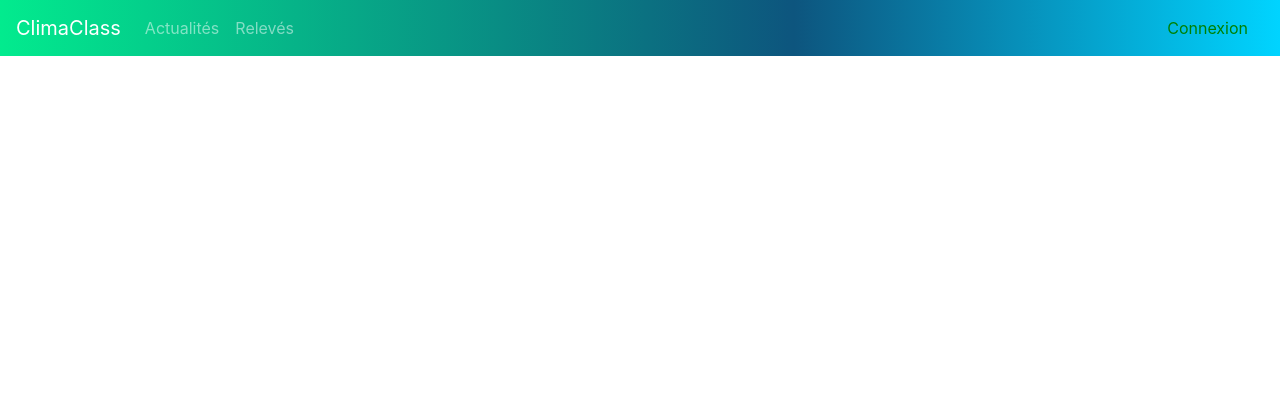
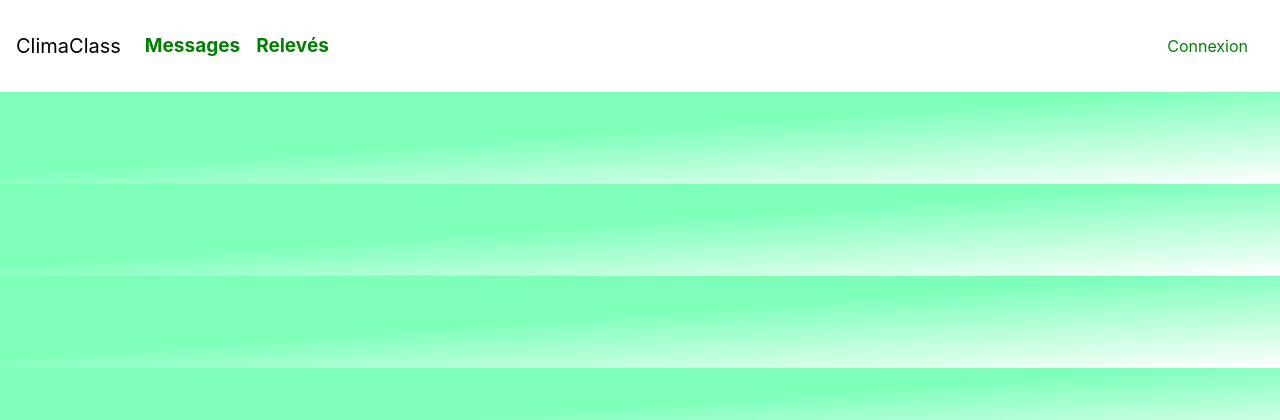
Before and after one commit to Si-gi/ClimaClass, a Symfony app: template templates/base.html.twig in a window 1280 px wide. Shown: the top 420 px of the page. Run offline with Twig, Linux system fonts and the light colour scheme; the template is opened without the code that fills it, so the values that code supplies are empty; some libraries are stand-ins or nearby versions.

Commit message:
Background and nav

```diff
--- a/templates/base.html.twig
+++ b/templates/base.html.twig
@@ -3,13 +3,32 @@
     <head>
         <meta charset="UTF-8">
         <title>{% block title %}ClimaClass{% endblock %}</title>
+        {% block stylesheets %}
         <link rel="stylesheet" href="https://bootswatch.com/4/flatly/bootstrap.min.css" type="text/css">
         <link rel="stylesheet" href="https://stackpath.bootstrapcdn.com/bootstrap/4.5.0/css/bootstrap.min.css" integrity="sha384-9aIt2nRpC12Uk9gS9baDl411NQApFmC26EwAOH8WgZl5MYYxFfc+NcPb1dKGj7Sk" crossorigin="anonymous">
-        {% block stylesheets %}{% endblock %}
+        <link rel="stylesheet" href="path/to/font-awesome/css/font-awesome.min.css">
+        {% endblock %}
     </head>
     <style>
+        body{
+        background: rgb(255,255,255) !important;
+        background: linear-gradient(356deg, rgba(255,255,255,1) 0%, rgba(125,255,186,1) 56%) !important;
+        }
+        .navnav{
+            height: 76px !important;
+            color: green !important;
+        }
+        .navnav ul li a{
+            color: green !important;
+            font-size: 19px !important;
+            font-weight: bold !important;
+            text-align: right !important;
+        }
         a{
             color:green;
+        }
+        .titleclima{
+            color:black !important;
         }
         .home{
             padding:100px;
@@ -26,13 +45,12 @@
             border: 5px solid green;
             border-radius: 10px;
             -webkit-box-shadow: 11px 13px 5px 0px rgba(209,240,225,0.77);
-            -moz-box-shadow: 11px 13px 5px 0px rgba(209,240,225,0.77);
-            box-shadow: 11px 13px 5px 0px rgba(209,240,225,0.77);
+            -moz-box-shadow: 11px 13px 5px 0px rgba(255,255,255,1);
+            box-shadow: 11px 13px 5px 0px rgba(255,255,255,1);
             padding: 59px;
         }
         .btnsubmit{
             width: 100% !important;
-            background:green !important;
         }
         .homeTitle{
             padding-top: 50px !important;
@@ -45,20 +63,44 @@
             list-style:none;
         }
         .barrenav{
-         background: rgb(100,177,8) !important;
-        background: linear-gradient(90deg, rgba(100,177,8,1) 0%, rgba(22,130,25,0.4939017843465511) 0%, rgba(2,235,142,1) 0%, rgba(13,85,126,1) 62%, rgba(0,212,255,1) 100%) !important;
-            }
+            background: white !important;
+            color: green !important;
+        }
+        .btnclima {
+        box-shadow: 0px 6px 0px 0px #3dc21b;
+        background:linear-gradient(to bottom, #44c767 5%, #5cbf2a 100%);
+        background-color:#44c767;
+        border-radius:28px;
+        border:3px solid #18ab29;
+        display:inline-block;
+        cursor:pointer;
+        color:#ffffff;
+        font-family:Arial;
+        font-size:15px;
+        padding:12px 70px;
+        text-decoration:none;
+        text-shadow:0px 1px 0px #2f6627;
+    }
+    .btnclima:hover {
+        background:linear-gradient(to bottom, #5cbf2a 5%, #44c767 100%);
+        background-color:#5cbf2a;
+    }
+    .btnclima:active {
+        position:relative;
+        top:1px;
+    }
+
     </style>
     <body>
      <nav class="navbar navbar-expand-lg navbar-dark bg-primary barrenav">
-        <a class="navbar-brand" href="#">ClimaClass</a>
+        <a class="navbar-brand titleclima" href="#">ClimaClass</a>
         <button class="navbar-toggler" type="button" data-toggle="collapse" data-target="#navbarColor01" aria-controls="navbarColor01" aria-expanded="false" aria-label="Toggle navigation">
             <span class="navbar-toggler-icon"></span>
         </button>
-            <div class="collapse navbar-collapse" id="navbarColor01">
+            <div class="collapse navbar-collapse navnav" id="navbarColor01">
                 <ul class="navbar-nav mr-auto">
                 <li class="nav-item">
-                    <a class="nav-link" href="#">Actualités</a>
+                   <a class="nav-link" href="#">Messages</a>
                 </li>
                 <li class="nav-item">
                     <a class="nav-link" href="{{ path('publication') }}">Relevés</a>
--- a/templates/bundles/FOSUserBundle/Security/login_content.html.twig
+++ b/templates/bundles/FOSUserBundle/Security/login_content.html.twig
@@ -22,7 +22,7 @@
         <input type="checkbox" class="form-check-input" id="remember_me" name="_remember_me" value="on" />
         <label for="remember_me">{{ 'security.login.remember_me'|trans }}</label>
         <br>
-        <input type="submit" class="btn btn-primary btnsubmit" id="_submit" name="_submit" value="{{ 'security.login.submit'|trans }}" />
+        <input type="submit" class="btn btn-primary btnsubmit btnclima" id="_submit" name="_submit" value="{{ 'security.login.submit'|trans }}" />
 </form>
 {% if app.request.hasPreviousSession %}
     {% for type, messages in app.session.flashBag.all %}
```
Also changed, not shown: migrations/Version20200623130419.php (deleted, +0 -39 lines), migrations/Version20200624134514.php (added, +31 -0 lines).
